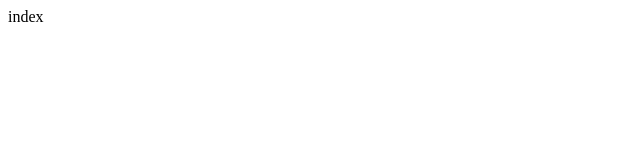
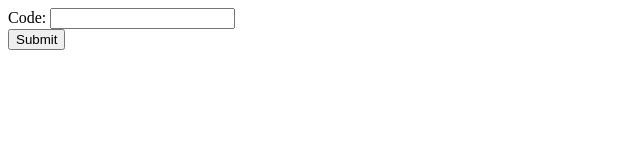
Before and after one commit to Hotege/xqviewer, a plain HTML site: page index.html in a window 1280 px wide. Shown: the whole page, without its empty margins (0-640 px from the left). Drawn offline with Linux system fonts and the light colour scheme.

Commit message:
change index

```diff
--- a/index.html
+++ b/index.html
@@ -3,6 +3,9 @@
     <meta charset='UTF-8'>
 </head>
 <body>
-    <p>index</p>
+    <form method='GET'>
+        <span>Code: <input name='code' /></span><br>
+        <input type='submit' />
+    </form>
 </body>
 </html>
```
Also changed, not shown: found.html (added, +2 -0 lines), 1 other file.
